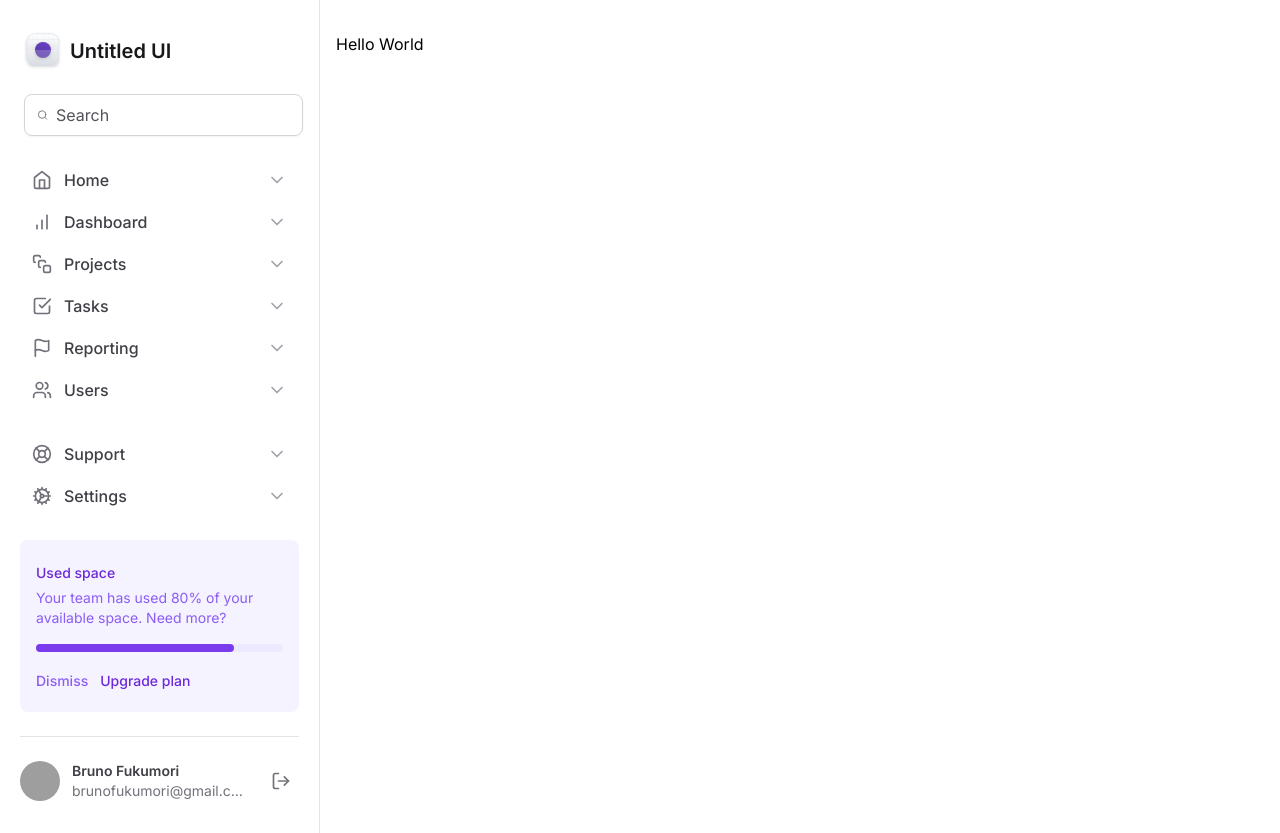
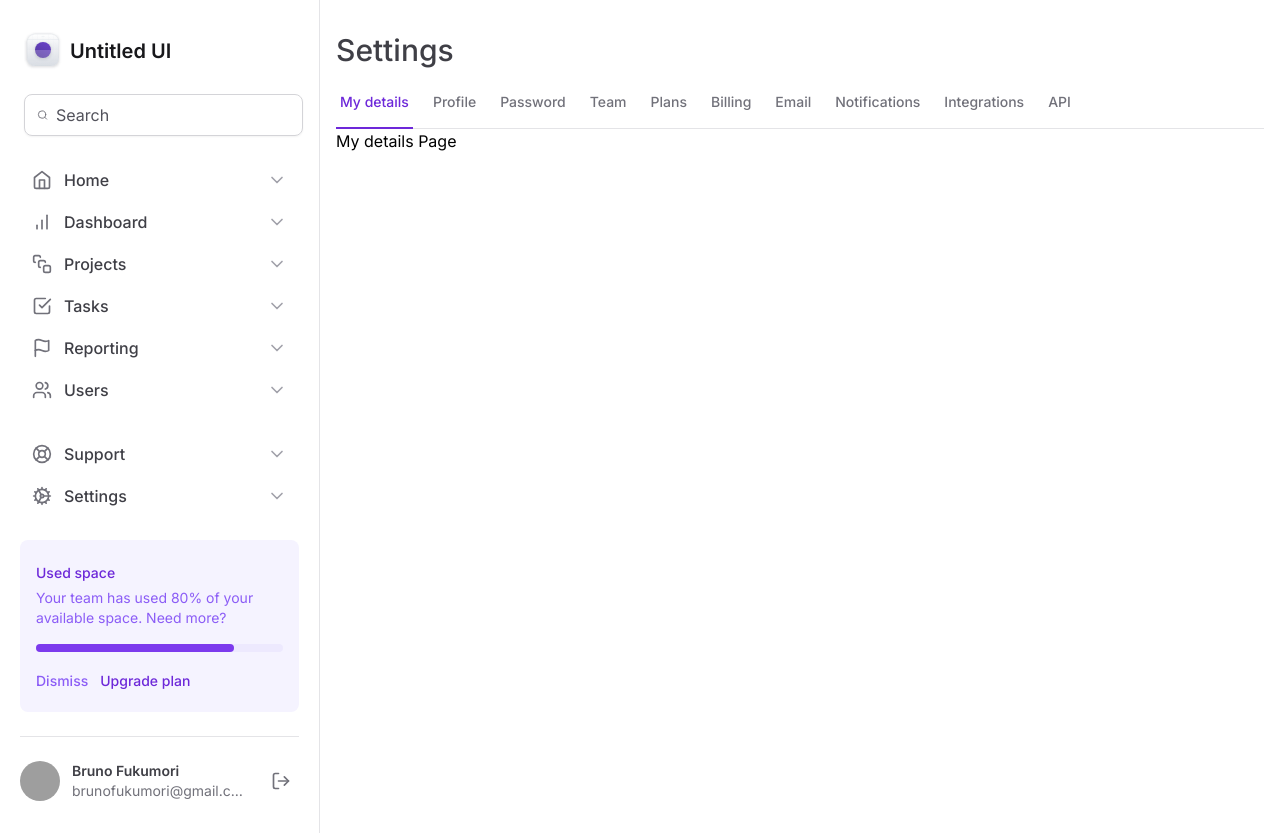
Before and after one commit to bfukumori/dashboard-ui, a Next.js app: page / in a window 1280 px wide. Built offline with nearby package versions, Linux system fonts and the light colour scheme; grey boxes are pictures that could not be loaded.

Commit message:
:sparkles: add tab list

```diff
--- a/package.json
+++ b/package.json
@@ -9,6 +9,8 @@
     "lint": "next lint"
   },
   "dependencies": {
+    "@radix-ui/react-tabs": "^1.0.4",
+    "framer-motion": "^10.17.6",
     "lucide-react": "^0.304.0",
     "next": "14.0.4",
     "react": "^18",
--- a/src/app/layout.tsx
+++ b/src/app/layout.tsx
@@ -16,7 +16,7 @@ export default function RootLayout({
   children: React.ReactNode
 }) {
   return (
-    <html lang="en">
+    <html lang="en" className="antialiased">
       <body className={inter.className}>
         <div className="grid-cols-app grid min-h-screen">
           <Sidebar />
--- a/src/app/page.tsx
+++ b/src/app/page.tsx
@@ -1,3 +1,24 @@
+import { SettingsTabs, Tab } from '@/components/settings-tabs'
+
+const TABS: Tab[] = [
+  { value: 'My details', content: <div>My details Page</div> },
+  { value: 'Profile', content: <div>Profile Page</div> },
+  { value: 'Password', content: <div>Password Page</div> },
+  { value: 'Team', content: <div>Team Page</div> },
+  { value: 'Plans', content: <div>Plans Page</div> },
+  { value: 'Billing', content: <div>Billing Page</div> },
+  { value: 'Email', content: <div>Email Page</div> },
+  { value: 'Notifications', content: <div>Notifications Page</div> },
+  { value: 'Integrations', content: <div>Integrations Page</div> },
+  { value: 'API', content: <div>API Page</div> },
+]
+
 export default function Home() {
-  return <div>Hello World</div>
+  return (
+    <>
+      <h1 className="text-3xl font-medium text-zinc-700">Settings</h1>
+
+      <SettingsTabs tabs={TABS} />
+    </>
+  )
 }
--- /dev/null
+++ b/src/components/settings-tabs/index.tsx
@@ -0,0 +1,39 @@
+'use client'
+
+import { ReactNode, useState } from 'react'
+import * as Tabs from '@radix-ui/react-tabs'
+
+import { TabItem } from './tab-item'
+
+export type Tab = {
+  value: string
+  content: ReactNode
+}
+
+type SettingsTabs = {
+  tabs: Tab[]
+}
+
+export function SettingsTabs({ tabs }: SettingsTabs) {
+  const [currentTab, setCurrentTab] = useState('My details')
+
+  return (
+    <Tabs.Root value={currentTab} onValueChange={setCurrentTab}>
+      <Tabs.List className="mt-6 flex w-full items-center gap-4 border-b border-zinc-200">
+        {tabs.map(({ value }) => (
+          <TabItem
+            key={value}
+            value={value}
+            isSelected={value === currentTab}
+          />
+        ))}
+      </Tabs.List>
+
+      {tabs.map(({ value, content }) => (
+        <Tabs.Content key={value} value={value}>
+          {content}
+        </Tabs.Content>
+      ))}
+    </Tabs.Root>
+  )
+}
--- /dev/null
+++ b/src/components/settings-tabs/tab-item.tsx
@@ -0,0 +1,26 @@
+import * as Tabs from '@radix-ui/react-tabs'
+import { motion } from 'framer-motion'
+
+type TabItemProps = {
+  value: string
+  isSelected?: boolean
+}
+
+export function TabItem({ value, isSelected }: TabItemProps) {
+  return (
+    <Tabs.Trigger
+      key={value}
+      value={value}
+      className="relative text-nowrap px-1 pb-4 text-sm font-medium text-zinc-500 hover:text-violet-700 data-[state=active]:text-violet-700"
+    >
+      <span>{value}</span>
+
+      {isSelected && (
+        <motion.div
+          layoutId="active-tab"
+          className="absolute -bottom-px left-0 right-0 h-0.5 bg-violet-700"
+        />
+      )}
+    </Tabs.Trigger>
+  )
+}
```
Also changed, not shown: 1 other file (tests, documents, lock files or other folders).
